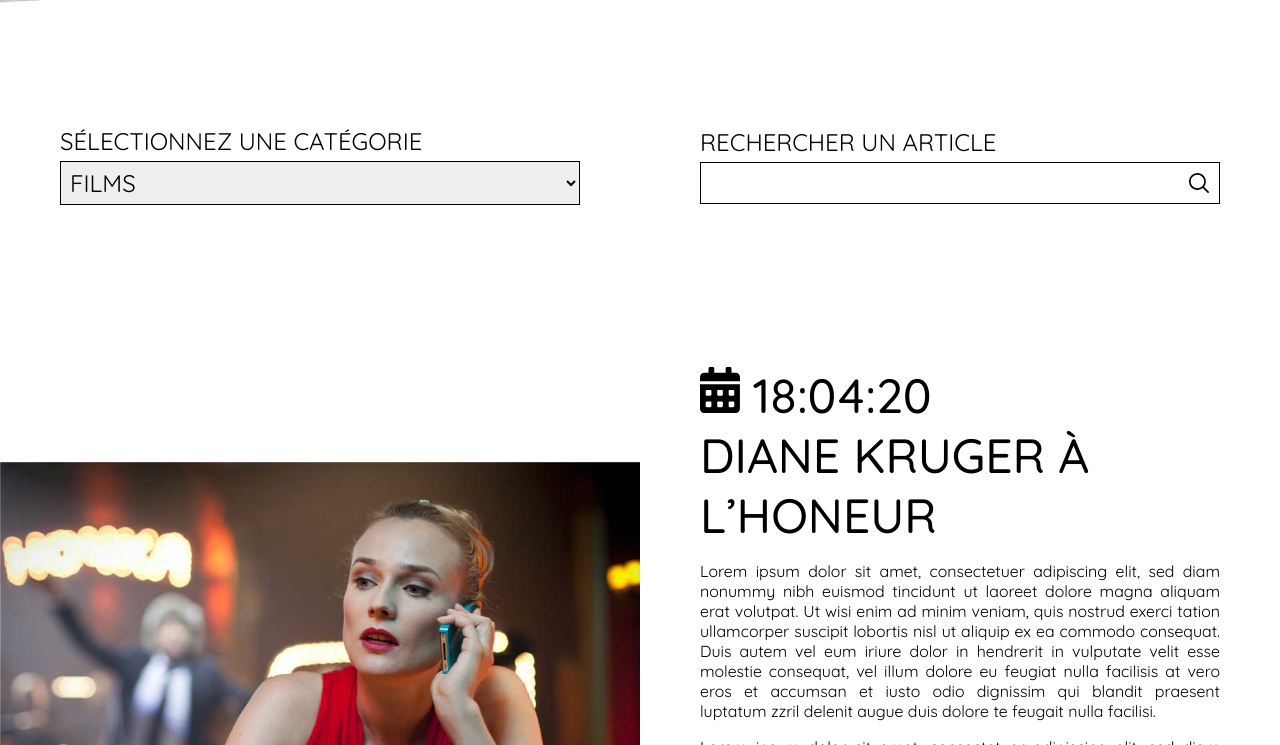
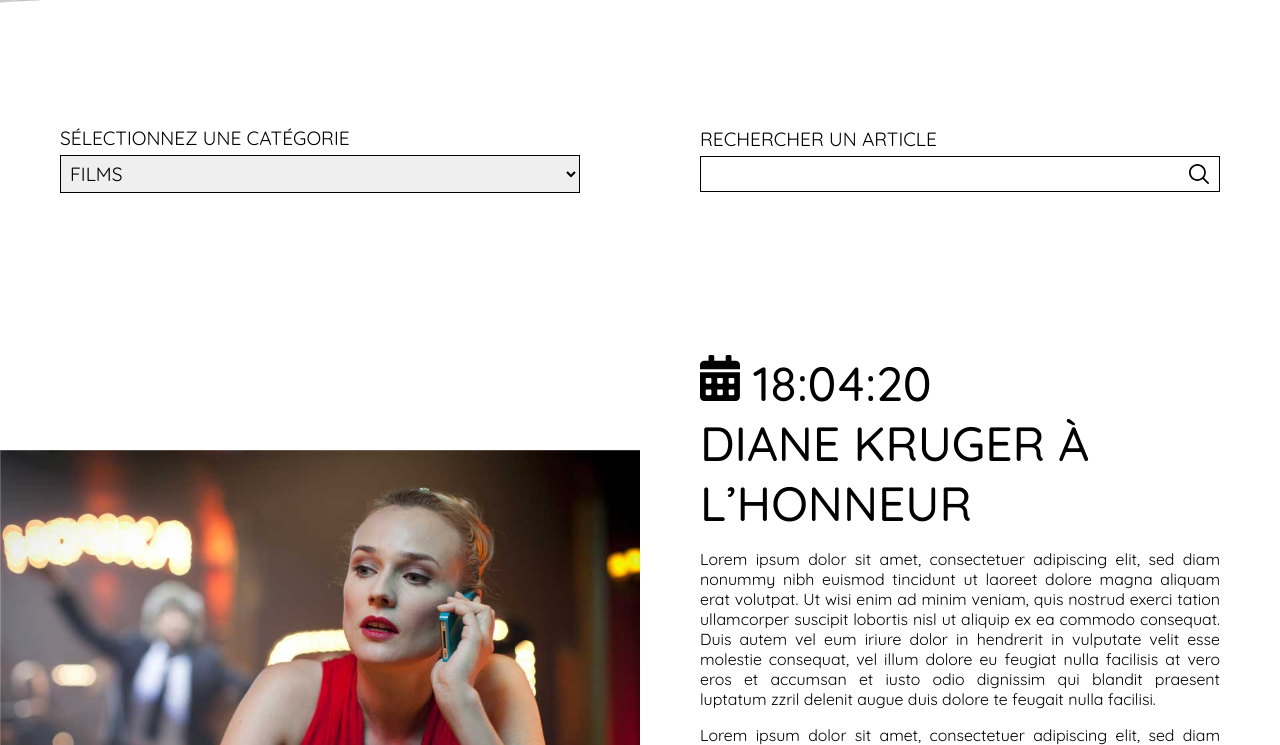
Before and after one commit to pgaimard/projet03, a plain HTML site: page html/blog.html in a window 1280 px wide. Shown: the part 478-1223 px from the top of the page. Drawn offline with Linux system fonts and the light colour scheme.

Commit message:
adjust texts and article links

```diff
--- a/assets/css/blog.css
+++ b/assets/css/blog.css
@@ -42,7 +42,7 @@ section#section-blog-heading-form  form div {
     /* label */
     section#section-blog-heading-form  form div label {
         font-family: Quicksand, Arial, sans-serif;
-        font-size: 1.5em;
+        font-size: 1.2em;
         margin-bottom: 5px;
     }
 
@@ -51,7 +51,7 @@ section#section-blog-heading-form  form div {
         padding: 5px;
         outline: none;
         font-family: Quicksand, Arial, sans-serif;
-        font-size: 1.5em;
+        font-size: 1.2em;
 
         border: 1px solid black;
     }
--- a/assets/css/section_news.css
+++ b/assets/css/section_news.css
@@ -114,6 +114,11 @@ section#section-news h2 {
             border: 1px solid red;
         }
 
+        section#section-news div.section-news-article div.section-content-block p.blog-link a:hover {
+            color: white;
+            background-color: red;
+        }
+
             @media all and (max-width: 576px) {
                 /* article content block */
                 section#section-news div.section-news-article div.section-content-block div {
--- a/html/blog.html
+++ b/html/blog.html
@@ -60,7 +60,7 @@
             <div class="section-content-block">
                 <div>
                     <h4><i><img src="../assets/img/blog_picto_calendar.svg" alt="" width="40"></i> 18:04:20</h4>
-                    <h3>DIANE KRUGER À L’HONEUR</h3>
+                    <h3>DIANE KRUGER À L’HONNEUR</h3>
                     <p>
                         Lorem ipsum dolor sit amet, consectetuer adipiscing elit, sed diam nonummy nibh euismod tincidunt ut laoreet dolore magna aliquam erat volutpat. Ut wisi enim ad minim veniam, quis nostrud exerci tation ullamcorper suscipit lobortis nisl ut aliquip ex ea commodo consequat. Duis autem vel eum iriure dolor in hendrerit in vulputate velit esse molestie consequat, vel illum dolore eu feugiat nulla facilisis at vero eros et accumsan et iusto odio dignissim qui blandit praesent luptatum zzril delenit augue duis dolore te feugait nulla facilisi.
                     </p>
```
Also changed, not shown: index.html (+1 -1 lines).
